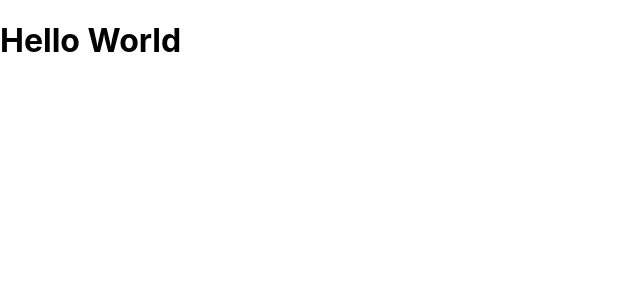
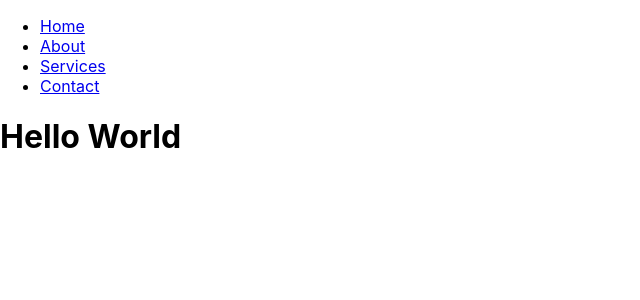
Before and after one commit to Hilltech-IT/Hotel-Booking-Frontend, a React (Create React App) app: page / in a window 1280 px wide. Shown: the top 300 px of the page, without its empty margins (0-640 px from the left). Built offline with nearby package versions, Linux system fonts and the light colour scheme.

Commit message:
navabar links

```diff
--- a/src/App.js
+++ b/src/App.js
@@ -2,10 +2,12 @@
 import {Routes, Route } from 'react-router-dom';
 import Home from './pages/Home';
 import About from './pages/About';
+import Navbar from './components/Navbar';
 
 function App() {
   return (
     <div>
+      <Navbar/>
       <Routes>
       <Route exact  path="/" element={ <Home/> }/>
       <Route exact  path="/about" element={ <About/> }/>
--- a/src/components/Navbar.js
+++ b/src/components/Navbar.js
@@ -0,0 +1,16 @@
+import { Link } from 'react-router-dom';
+
+const Navbar = () => {
+  return (
+    <nav>
+      <ul>
+        <li><Link to="/">Home</Link></li>
+        <li><Link to="/about">About</Link></li>
+        <li><Link to="/services">Services</Link></li>
+        <li><Link to="/contact">Contact</Link></li>
+      </ul>
+    </nav>
+  );
+};
+
+export default Navbar;
```
